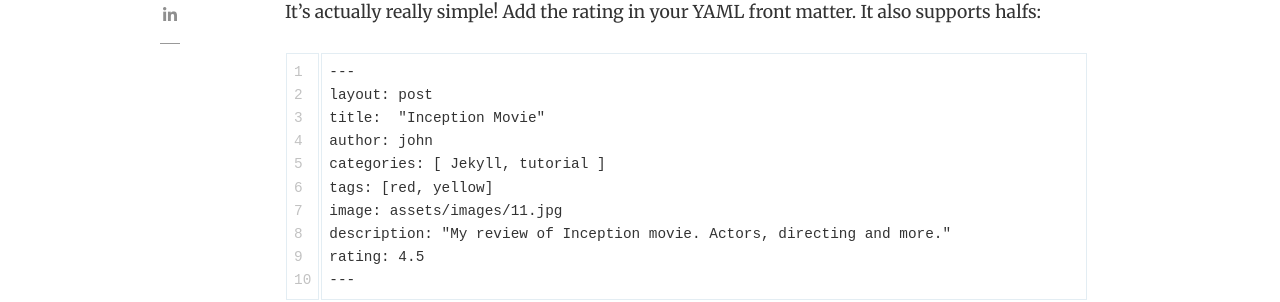
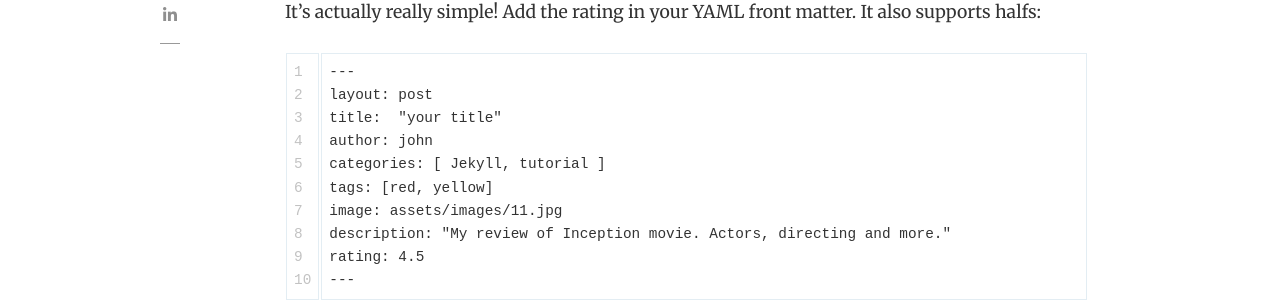
Before and after one commit to audisound/hearing-aids.com.cn, a Jekyll site: the page built from _posts/2020-11-11-best-China-hearing-aids.md, in a window 1280 px wide and 900 px high, scrolled down 898 px. Shown: the part 196-498 px from the top of the window. Built offline with Jekyll 4.4.1, drawn with Linux system fonts in a browser that asks for light colours; nearby versions of some CDN libraries; comment, search, counter and statistics services are not loaded.

Commit message:
init project 2020

````diff
--- a/_posts/2020-11-11-best-China-hearing-aids.md
+++ b/_posts/2020-11-11-best-China-hearing-aids.md
@@ -20,7 +20,7 @@ It's actually really simple! Add the rating in your YAML front matter. It also s
 ```html
 ---
 layout: post
-title:  "Inception Movie"
+title:  "your title"
 author: john
 categories: [ Jekyll, tutorial ]
 tags: [red, yellow]
````
Also changed, not shown: other parts of _posts/2020-11-11-best-China-hearing-aids.md (+1 -1 lines).
